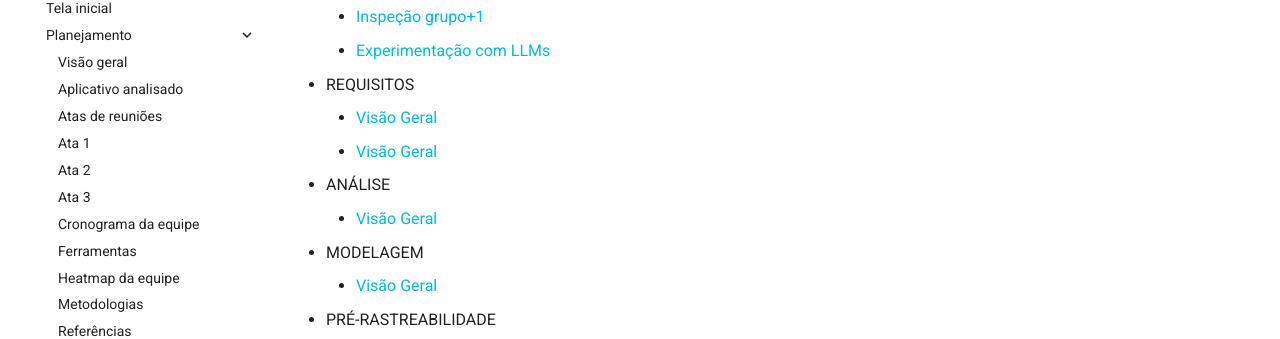
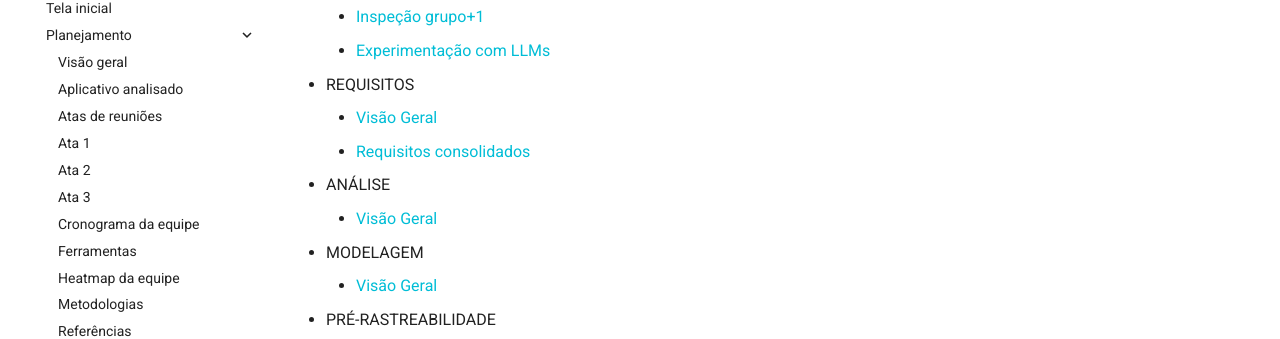
Before and after one commit to Requisitos-de-Software/2025.2-SinPatinhas, an MkDocs documentation site: the page built from docs/_sidebar.md, in a window 1280 px wide and 900 px high, scrolled down 729 px. Shown: the part 118-457 px from the top of the window. Built offline with MkDocs 1.6.1 and Material for MkDocs 9.7.7, drawn with Linux system fonts in a browser that asks for light colours; comment, search, counter and statistics services are not loaded.

Commit message:
fix navbar

```diff
--- a/docs/_sidebar.md
+++ b/docs/_sidebar.md
@@ -25,7 +25,7 @@
 
   - REQUISITOS
     - [Visão Geral](/requisitos/README.md)
-    - [Visão Geral](/requisitos/funcionais/requisitos_elicitados.md)
+    - [Requisitos consolidados](/requisitos/funcionais/requisitos_elicitados.md)
 
 
   - ANÁLISE
```
